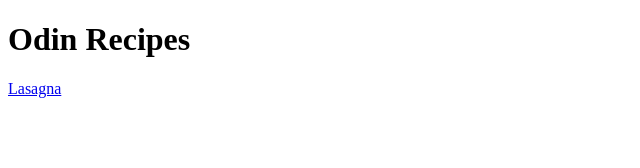
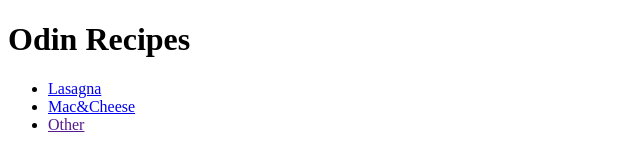
Before and after one commit to luisdrg/odin-recipes, a plain HTML site: page index.html in a window 1280 px wide. Shown: the whole page, without its empty margins (0-640 px from the left). Drawn offline with Linux system fonts and the light colour scheme.

Commit message:
added another recipe to the homepage

```diff
--- a/index.html
+++ b/index.html
@@ -8,6 +8,10 @@
 </head>
 <body>
     <h1>Odin Recipes</h1>
-    <a href="../odin-recipes/pages/lasagna.html">Lasagna</a>
+    <ul>
+        <li><a href="./pages/lasagna.html">Lasagna</a></li>
+        <li><a href="./pages/macandcheese.html">Mac&Cheese</a></li>
+        <li><a href="">Other</a></li>
+    </ul>
 </body>
 </html>
```
